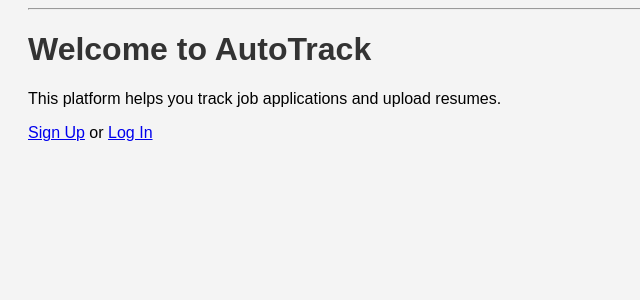
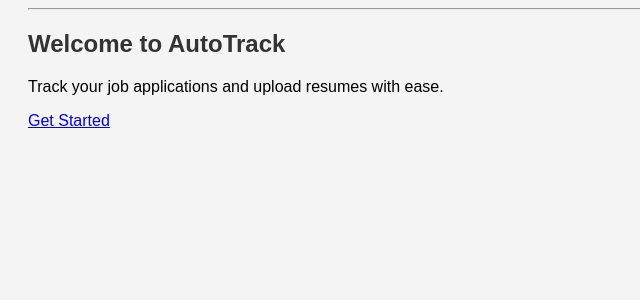
Before and after one commit to Gideon1712/autotrack-backend, a Flask app: page / in a window 1280 px wide. Shown: the part 46-346 px from the top of the page, without its empty margins (0-640 px from the left). Run offline with Flask 3, Linux system fonts and the light colour scheme.

Commit message:
new changes

```diff
--- a/templates/index.html
+++ b/templates/index.html
@@ -1,8 +1,7 @@
-{% extends 'base.html' %}
-
+{% extends "base.html" %}
+{% block title %}Welcome{% endblock %}
 {% block content %}
-<h1>Welcome to AutoTrack</h1>
-<p>This platform helps you track job applications and upload resumes.</p>
-<a href="{{ url_for('main.signup_form') }}">Sign Up</a> or
-<a href="{{ url_for('main.login_form') }}">Log In</a>
+  <h2>Welcome to AutoTrack</h2>
+  <p>Track your job applications and upload resumes with ease.</p>
+  <a href="{{ url_for('signup_page') }}">Get Started</a>
 {% endblock %}
```
